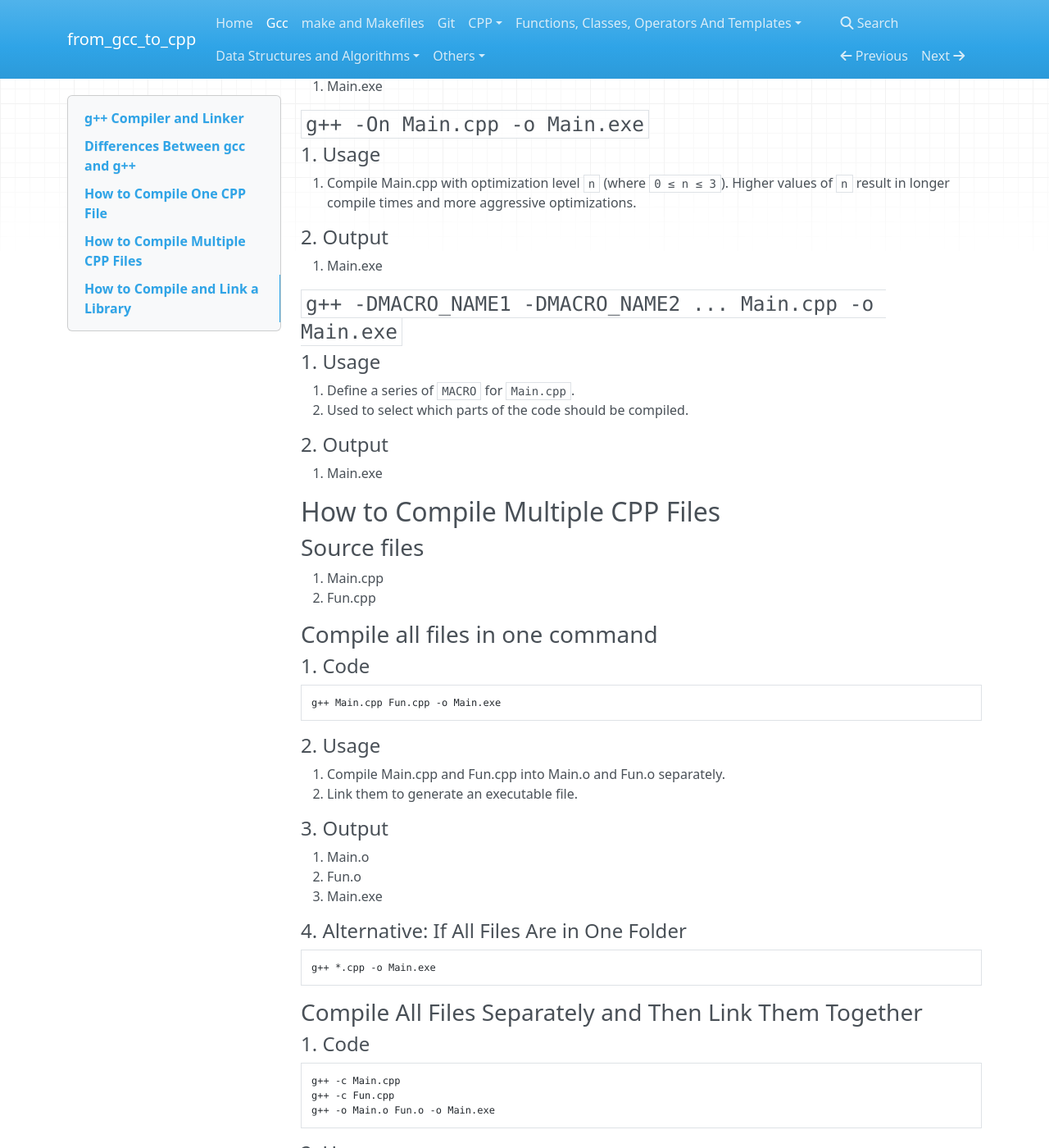
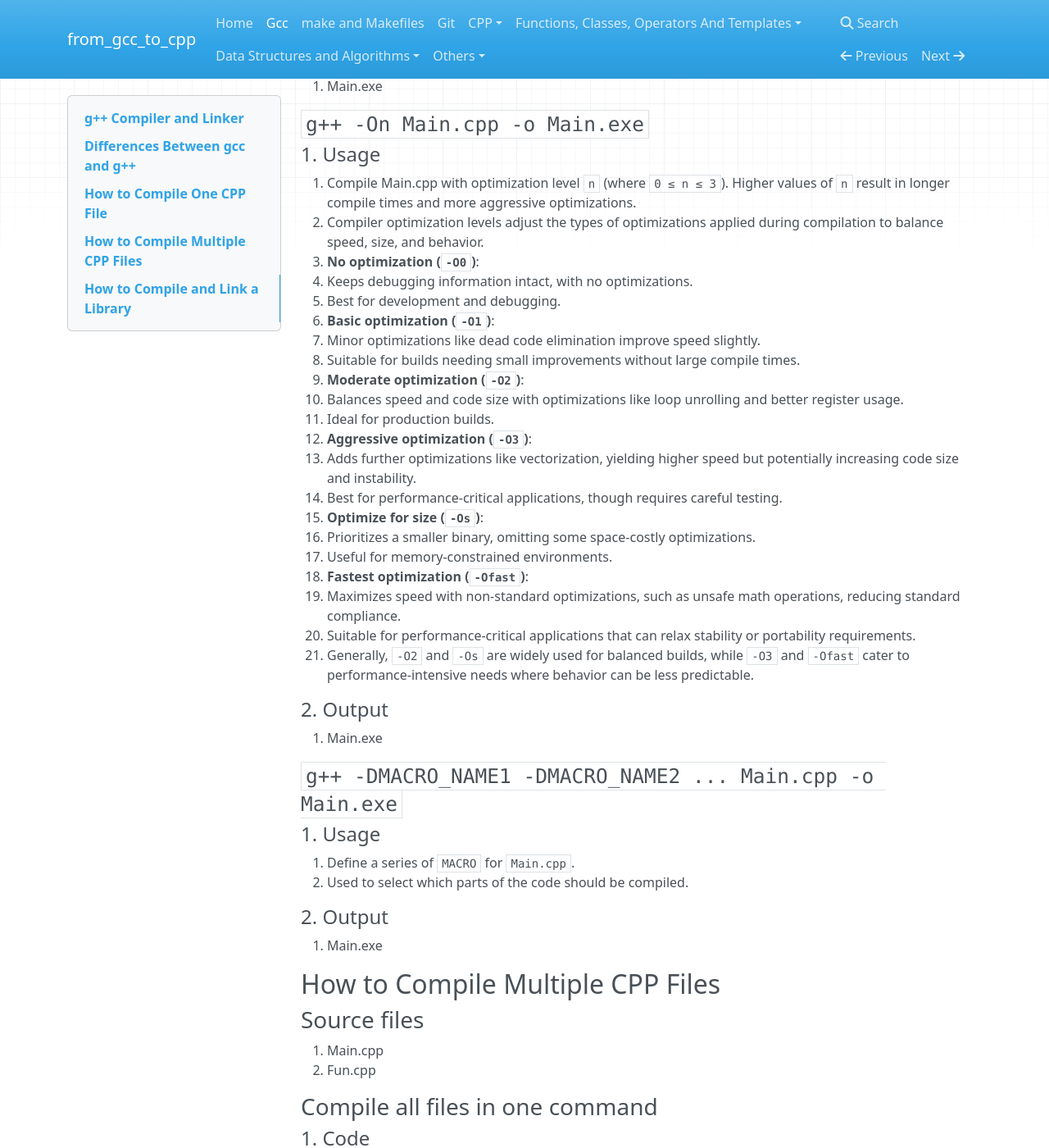
Before and after one commit to 0BananaBig0/from_gcc_to_cpp, an MkDocs documentation site: the page built from docs/Gcc.md, in a window 1280 px wide and 1400 px high, scrolled down 8832 px. Shown: the whole window at 82% size. Built offline with MkDocs 1.6.1, drawn with Linux system fonts in a browser that asks for light colours; nearby versions of some CDN libraries.

Commit message:
update docs/Gcc.md. supple optimization levls
Signed-off-by: Huaxiao Liang <1184903633@qq.com>

```diff
--- a/docs/Gcc.md
+++ b/docs/Gcc.md
@@ -426,6 +426,27 @@
 
 1. Compile Main.cpp with optimization level `n` (where `0 ≤ n ≤ 3`). Higher values of `n` result in
    longer compile times and more aggressive optimizations.
+2. Compiler optimization levels adjust the types of optimizations applied during compilation to balance speed, size, and behavior.
+3. **No optimization (`-O0`)**:
+   - Keeps debugging information intact, with no optimizations.
+   - Best for development and debugging.
+4. **Basic optimization (`-O1`)**:
+   - Minor optimizations like dead code elimination improve speed slightly.
+   - Suitable for builds needing small improvements without large compile times.
+5. **Moderate optimization (`-O2`)**:
+   - Balances speed and code size with optimizations like loop unrolling and better register usage.
+   - Ideal for production builds.
+6. **Aggressive optimization (`-O3`)**:
+   - Adds further optimizations like vectorization, yielding higher speed but potentially increasing code size and instability.
+   - Best for performance-critical applications, though requires careful testing.
+7. **Optimize for size (`-Os`)**:
+   - Prioritizes a smaller binary, omitting some space-costly optimizations.
+   - Useful for memory-constrained environments.
+8. **Fastest optimization (`-Ofast`)**:
+   - Maximizes speed with non-standard optimizations, such as unsafe math operations, reducing standard compliance.
+   - Suitable for performance-critical applications that can relax stability or portability requirements.
+9. Generally, `-O2` and `-Os` are widely used for balanced builds, while `-O3` and `-Ofast` cater to performance-intensive needs where behavior can be less predictable.
+
 
 #### 2. Output
 
```
